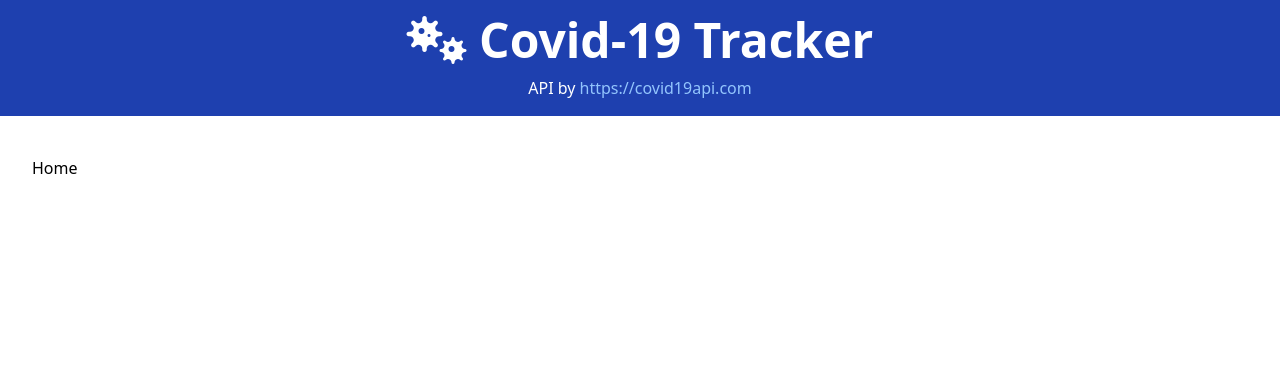
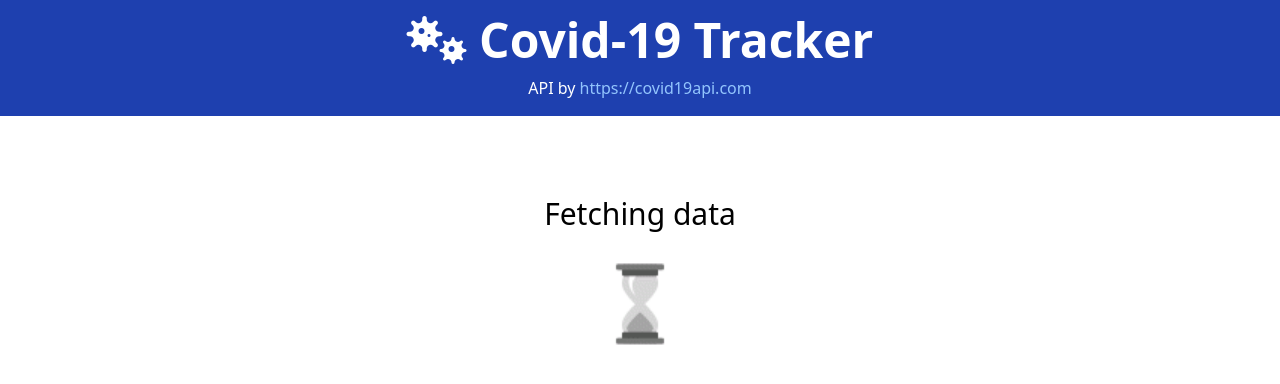
Before and after one commit to owentr1369/covid-tracker-app-vuejs, a Vue app: page / in a window 1280 px wide. Shown: the top 384 px of the page. Built offline with nearby package versions, Linux system fonts and the light colour scheme; no server answers.

Commit message:
setting the state data

```diff
--- a/src/views/HomeView.vue
+++ b/src/views/HomeView.vue
@@ -1,10 +1,24 @@
 <template>
-  <div class="home">Home</div>
+  <main v-if="!loading">Show data</main>
+  <main v-else class="flex flex-col align-center justify-center text-center">
+    <div class="text-graty-500 text-3xl mt-10 mb-6">Fetching data</div>
+    <img :src="loadingImage" class="w-24 m-auto" alt="" />
+  </main>
 </template>
 
 <script>
 export default {
   name: "HomeView",
+  data() {
+    return {
+      loading: true,
+      title: "Global",
+      dataDate: "",
+      stats: {},
+      countries: [],
+      loadingImage: require("../assets/hourglass.gif"),
+    };
+  },
   methods: {
     async fetchCovidData() {
       const res = await fetch("https://api.covid19api.com/summary");
@@ -12,9 +26,12 @@ export default {
       return data;
     },
   },
-  created() {
+  async created() {
     const data = this.fetchCovidData();
-    console.log(data);
+    this.dataDate = data.Date;
+    this.stats = data.Global;
+    this.countries = data.Countries;
+    this.loading = true;
   },
 };
 </script>
```
Also changed, not shown: src/assets/hourglass.gif (added).
